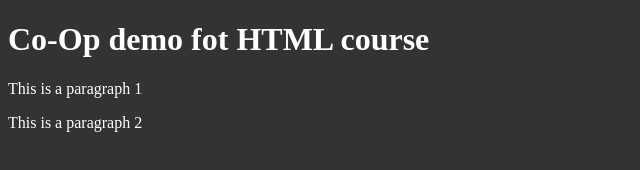
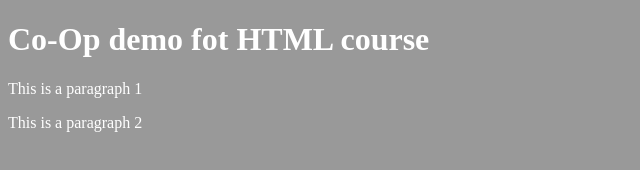
Before and after one commit to AkiKurvinen/co-op-demo.github.io, a plain HTML site: page index.html in a window 1280 px wide. Shown: the whole page, without its empty margins (0-640 px from the left). Drawn offline with Linux system fonts and the light colour scheme.

```diff
--- a/style.css
+++ b/style.css
@@ -1,4 +1,4 @@
 body{
-background-color:#333;
+background-color:#999;
 color:white;
 }
```
